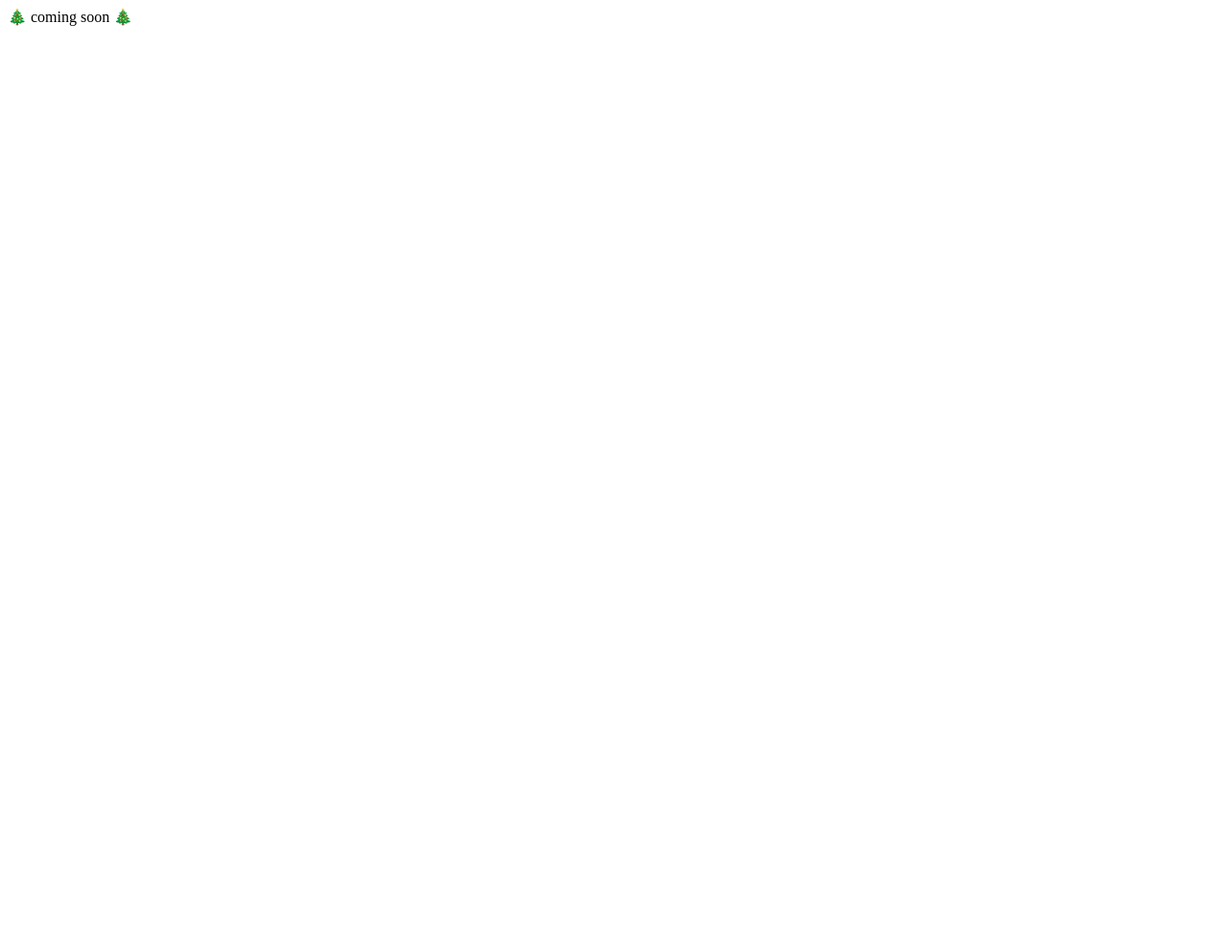
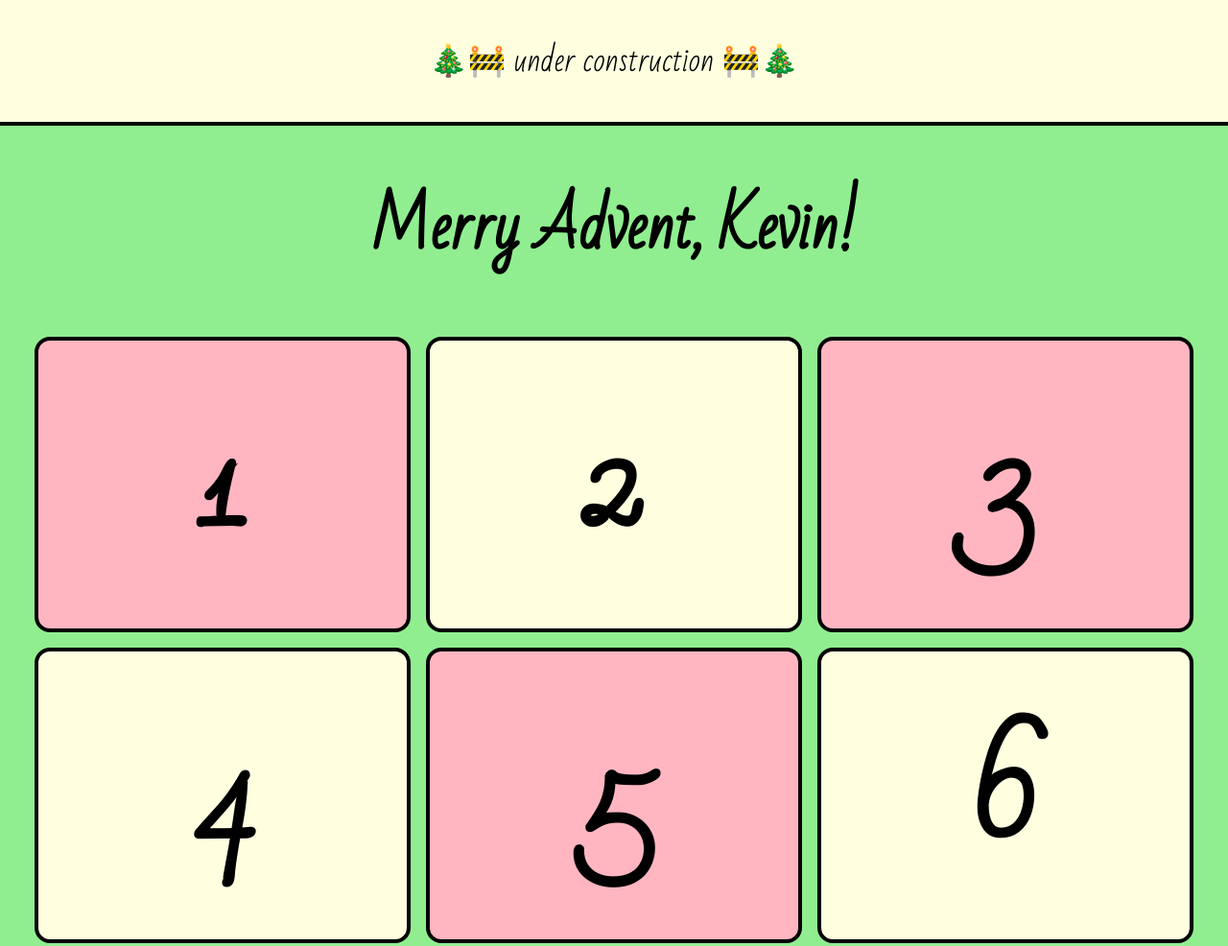
Before and after one commit to shduff/kevin, a plain HTML site: page index.html in a window 1280 px wide. Shown: the top 986 px of the page at 96% size. Before the commit the page ends 800 px from the top, so only its background shows below. Drawn offline with Linux system fonts and the light colour scheme.

Commit message:
first draft of 'under construction' advent calendar

```diff
--- a/index.html
+++ b/index.html
@@ -1 +1,128 @@
-🎄 coming soon 🎄
+<!DOCTYPE html>
+<html>
+<head>
+	<title></title>
+
+	<link rel="preconnect" href="https://fonts.googleapis.com">
+	<link rel="preconnect" href="https://fonts.gstatic.com" crossorigin>
+	<link href="https://fonts.googleapis.com/css2?family=Bad+Script&display=swap" rel="stylesheet">
+</head>
+<body>
+	<div id="banner">
+		<p>🎄🚧 under construction 🚧🎄</p>
+	</div>
+
+	<h1 id="page-title">Merry Advent, Kevin!</h1>
+	<div id="cards">
+
+
+	</div>
+
+</body>
+
+<style>
+	@import url('https://fonts.googleapis.com/css2?family=Bad+Script&display=swap');
+
+	body {
+		margin: 0;
+		background-color: lightgreen;
+		font-family: 'Bad Script', cursive;
+	}
+	#banner {
+		border-bottom: solid 4px black;
+		display: flex;
+		justify-content: center;
+		font-size: 2em;
+		background-color: lightyellow;
+	}
+	#page-title {
+		font-size: 4em;
+		text-align: center;
+	}
+	#cards {
+		display: flex;
+		flex-wrap: wrap;
+		justify-content: center;
+	}
+	.card-link {
+		position: relative;
+		width: 30%;
+		height: 300px;
+		margin: 8px;
+		text-decoration: none;
+		color: black;
+		border-radius: 16px;
+		border: solid 4px black;
+		background-color: lightpink;
+	}
+	.card-link:nth-child(2n) {
+		background-color: lightyellow;
+	}
+	.card-title {
+		margin: 0 20px;
+	}
+	.card {
+		position: absolute;
+		display:flex;
+		align-items: center;
+		justify-content: center;
+		top:0;
+		width: 100%;
+		height: 100%;
+		font-size: 4em;
+	}
+
+</style>
+
+<script>
+	let playlistLinks = {
+		1: "https://open.spotify.com/playlist/383Q07yrkJKt6LvW3KJXD6?si=c4e219f6299346db",
+		2: "https://open.spotify.com/playlist/49pAf9SfqTGzYGShh2ci65?si=c6fc9883ebbd49b7",
+		3: "https://open.spotify.com/playlist/29QXiTrF0U1ATnE63gmGZW?si=2de8e0a6a0cc4125",
+		4: "https://open.spotify.com/playlist/1ooHhip04H4LLlE1uQxkIX?si=aa4ebddfa1cd4e18",
+		5: "https://open.spotify.com/playlist/6v7WSiEDHZdq3ecIBq3sj0?si=d370f3368e00402e",
+		6: "https://open.spotify.com/playlist/5c9D3BlvpTpQLqwSck1VAZ?si=3179ac33cd054f84",
+		7: "https://open.spotify.com/playlist/3OpDhjkenXAXUiWCI4tP4g?si=116b4eeacae14229",
+		8: "https://open.spotify.com/playlist/7571SUgD7SAXxdCi9fj2iX?si=ffb4390700e0497f",
+		9: "https://open.spotify.com/playlist/5ADlngVDBoUNb7XnLe1R75?si=d2b01f8a4bc34d16",
+		10: "https://open.spotify.com/playlist/3vwsXQrpzcsUNNQLcWMI3z?si=17a35161d39744f6",
+		11: "https://open.spotify.com/playlist/7o1nIZ2IuerLeJ1RUHQvg5?si=ad4e8fc867bc45d2",
+		12: "https://open.spotify.com/playlist/6RFbL7mCIlIBvouzSphr87?si=6c43d08681f14436",
+		13: "https://open.spotify.com/playlist/23PvaaiaIjK8qjJQ2A4MpV?si=892d172c963549d7",
+		14: "https://open.spotify.com/playlist/2VyhTi8kMkzcaaBEoXUAhR?si=188054e4c1f147a7",
+		15: "https://open.spotify.com/playlist/6xlaa1KglZ39c8fe36C3Ba?si=9d2e0052c39d46d9",
+		16: "https://open.spotify.com/playlist/5mE5zSXLGZ3gTIconUyFoL?si=9858622ae3b340af",
+		17: "https://open.spotify.com/playlist/1ivA3qknLYoRuobXqA3Im1?si=9ce11bd7b9f54dbe",
+		18: "https://open.spotify.com/playlist/7irm4o2Ti35mxwJwsbsaCD?si=e792e3a62ff04fe1",
+		19: "https://open.spotify.com/playlist/39SURZiT0ItCr8bgwhATyA?si=c786491823bf4c76",
+		20: "https://open.spotify.com/playlist/4BGqtIi1RAU2TVyxX3z2VI?si=f381648f30cf4c22",
+		21: "https://open.spotify.com/playlist/7DYpcgB01hz4FmcqdvdYiB?si=4a424c54478f4fe2",
+		22: "https://open.spotify.com/playlist/7H8r73YqjTAgyLzv8frfBi?si=3e5648e0a93d47db",
+		23: "https://open.spotify.com/playlist/7jR5nCmdi5SMgFUkjzDYmC?si=4243b52277c34dcb",
+		24: "https://open.spotify.com/playlist/4NwCFqh4SiFjcJr7lNYZRs?si=9bc02b0e50394f22"
+	};
+
+
+	let cards = document.getElementById("cards");
+	let cardDivs = Object.values(playlistLinks).forEach(function(link, index) {
+		let cardLink = document.createElement("a");
+		cardLink.href = link;
+		cardLink.classList.add("card-link");
+		let card = document.createElement("div");
+		card.classList.add("card");
+		let cardTitle = document.createElement("h1");
+		cardTitle.innerHTML = index+1;
+		cardTitle.classList.add("card-title");
+		// let cardDesc = document.createElement("p");
+		// cardDesc.innerHTML = "Description";
+		// cardDesc.classList.add("card-desc");
+
+		card.appendChild(cardTitle);
+		cardLink.appendChild(card);
+		// card.appendChild(cardDesc);
+		cards.appendChild(cardLink)
+	});
+
+</script>
+
+</html>
```
